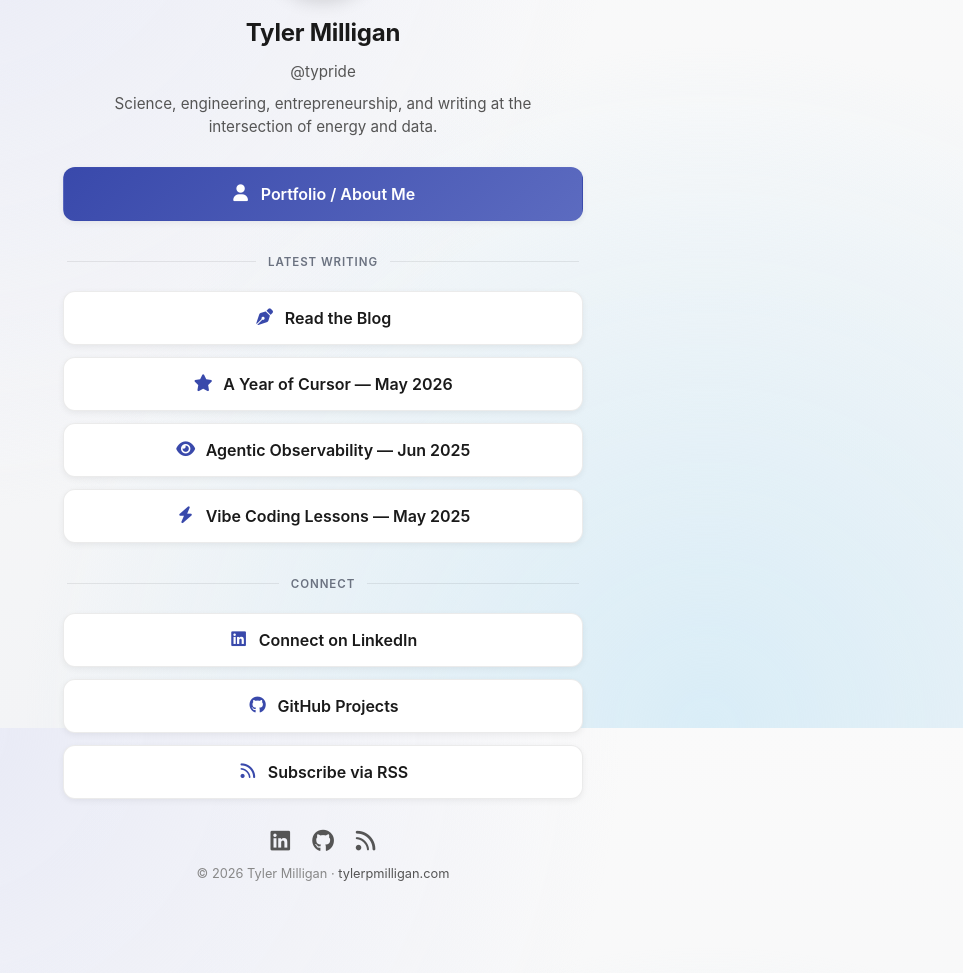
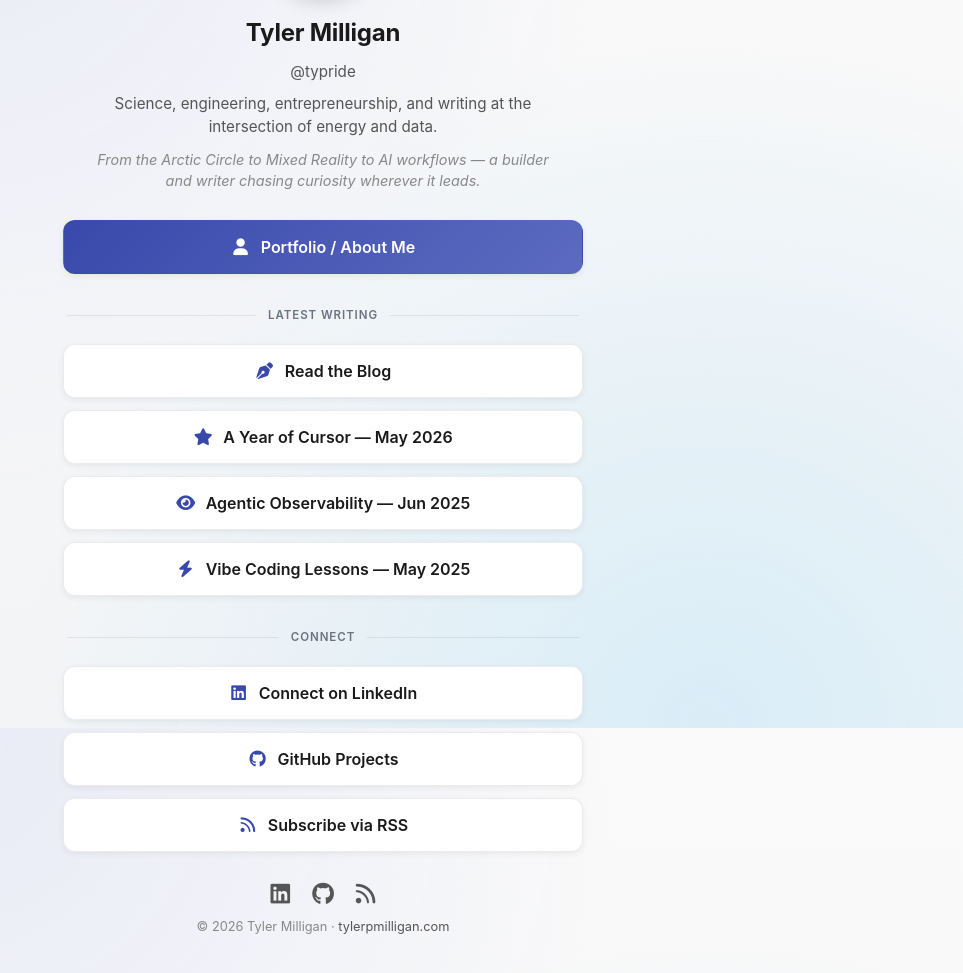
Before and after one commit to typride/typride.github.io, a Jekyll site: the page links.html, which Jekyll copies as it is, in a window 1280 px wide, cut to the strip 172-1151 px from the top of the page. Shown: the top 973 px of the strip, without its empty margins (317-1280 px from the left). Built offline with Jekyll 4.4.1, drawn with Linux system fonts in a browser that asks for light colours; before the commit the page ends 1098 px from its top, so only the background shows below that.

Commit message:
Add personality blurb under bio on links page.
Co-authored-by: Cursor <cursoragent@cursor.com>

```diff
--- a/links.html
+++ b/links.html
@@ -167,6 +167,15 @@
             font-size: 0.95rem;
             color: var(--muted-text);
             max-width: 440px;
+            margin: 0 auto 10px;
+            line-height: 1.5;
+        }
+
+        .profile-personality {
+            font-size: 0.9rem;
+            font-style: italic;
+            color: var(--very-muted-text);
+            max-width: 460px;
             margin: 0 auto 28px;
             line-height: 1.5;
         }
@@ -551,6 +560,7 @@
         <h1 class="profile-name">Tyler Milligan</h1>
         <p class="profile-handle">@typride</p>
         <p class="profile-bio">Science, engineering, entrepreneurship, and writing at the intersection of energy and data.</p>
+        <p class="profile-personality">From the Arctic Circle to Mixed Reality to AI workflows — a builder and writer chasing curiosity wherever it leads.</p>
 
         <!-- =====================================================
              LINKS — edit this list to add, remove, or reorder links.
```
